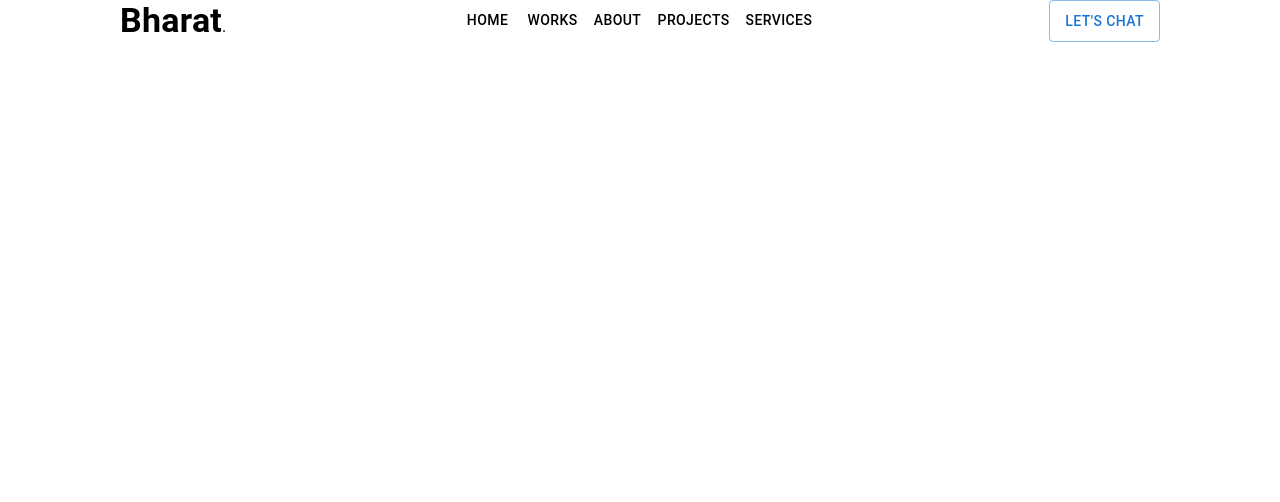
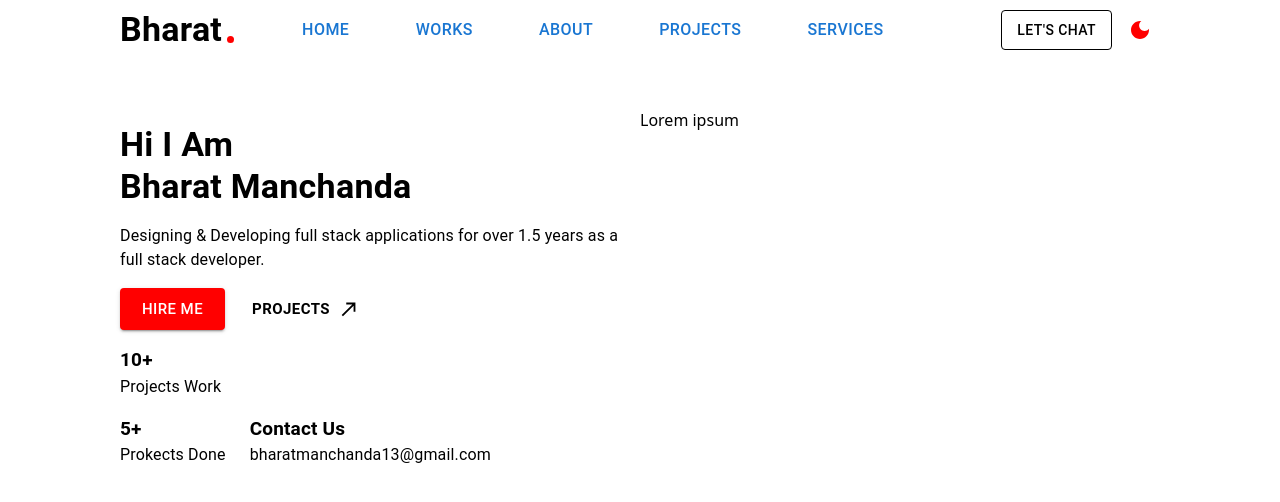
Before and after one commit to BharatManchanda/Personal-Portfolio, a Next.js app: page / in a window 1280 px wide. Shown: the top 502 px of the page. Built offline with nearby package versions, Linux system fonts and the light colour scheme.

Commit message:
dark light mode set

```diff
--- /dev/null
+++ b/src/app/Common/Dependent/Header/index.js
@@ -0,0 +1,77 @@
+"use client";
+import { Box, Button, IconButton, Tooltip, Typography } from '@mui/material'
+import React, { useEffect, useState } from 'react'
+import Dot from '../../Singleton/Icons/Dot'
+import LightModeIcon from '@mui/icons-material/LightMode';
+import DarkModeIcon from '@mui/icons-material/DarkMode';
+import styled from '@emotion/styled';
+
+const MenuButton = styled(Button)({
+	padding: 8,
+	borderRadius: 4,
+	fontWeight: 'medium',
+	fontSize: '16px',
+	// color: isDarkMode ? '#fff' : '#000',
+	textTranform: 'capitalize !important',
+	"&:hover": {
+		background: 'none'
+	}
+});
+
+export const Header = ({
+    mode,
+    setMode
+}) => {
+	useEffect(() => {
+		const savedTheme = localStorage.getItem('theme');
+		if (savedTheme) {
+			setMode(savedTheme);
+		} else {
+			setMode(savedTheme);
+		}
+	}, [])
+
+	useEffect(() => {
+		if (mode == "dark") {
+			document.documentElement.classList.add("dark")
+			localStorage.setItem('theme', 'dark');
+		} else {
+			document.documentElement.classList.remove("dark")
+			localStorage.setItem('theme', 'light');
+		}
+	})
+
+    const togggleDarkMode = () => {
+		setMode(mode => mode == "light" ? "dark" : "light");
+	}
+
+    return (
+        <>
+            <Box className="flex justify-between items-center">
+				<Box className="flex">
+					<Typography variant="h4" fontWeight={'bold'}>
+						Bharat
+					</Typography>
+					<Dot style={{marginTop: "27px", marginLeft: "5px"}} />
+				</Box>
+				<Box>
+					{["Home", "Works", "About", "Projects", "Services"].map((menu, key) => (
+						<MenuButton sx={{mr: '50px'}} size="small" key={key}>
+							{menu}
+						</MenuButton>
+					))}
+				</Box>
+				<Box className="flex gap-2">
+					<Button variant="outlined" color="black" className="capitalize">
+						Let's Chat
+					</Button>
+					<Tooltip title={mode == "dark" ? "Light Mode" : "Dark Mode"}>
+						<IconButton variant="outlined" color="red" className="capitalize" onClick={togggleDarkMode}>
+							{mode == "dark" ? <LightModeIcon /> : <DarkModeIcon />}
+						</IconButton>
+					</Tooltip>
+				</Box>
+			</Box>
+        </>
+    )
+}
--- /dev/null
+++ b/src/app/Common/Singleton/Icons/Dot.jsx
@@ -0,0 +1,7 @@
+export default function Dot(props) {
+    return (
+        <svg width="7" height="7" viewBox="0 0 7 7" fill="none" xmlns="http://www.w3.org/2000/svg" {...props}>
+            <ellipse cx="3.5" cy="3.5" rx="3.5" ry="3.5" fill="#FF0000"/>
+        </svg>
+    )
+}
--- /dev/null
+++ b/src/app/Theme/index.js
@@ -0,0 +1,53 @@
+"use client";
+import { createTheme } from '@mui/material/styles';
+
+const lightTheme = createTheme({
+    palette: {
+        red:{
+            main:'#ff0000',
+            light: '#ff0000',
+            dark: '#ff0000',
+            contrastText: '#ffffff',
+        },
+        blue:{
+            main:'#0000ff',
+            contrastText: '#000',
+        },
+        white:{
+            main:'#fff',
+            contrastText: '#000',
+            light: '#fff',
+            dark: '#fff',
+        },
+        text:{
+            white: '#fff'
+        }
+
+    },
+});
+
+const darkTheme  =  {
+    palette: {
+        red:{
+            main:'#ff0000',
+            light: '#ff0000',
+            dark: '#ff0000',
+            contrastText: '#ffffff',
+        },
+        blue:{
+            main:'#0000ff',
+            contrastText: '#000',
+        },
+        white:{
+            main:'#fff',
+            contrastText: '#000',
+            light: '#fff',
+            dark: '#fff',
+        },
+        text:{
+            white: '#fff'
+        }
+    }
+}
+
+export {lightTheme, darkTheme};
--- a/src/app/globals.css
+++ b/src/app/globals.css
@@ -2,7 +2,7 @@
 @tailwind components;
 @tailwind utilities;
 
-:root {
+/* :root {
   --background: #ffffff;
   --foreground: #171717;
 }
@@ -24,4 +24,13 @@ body {
   .text-balance {
     text-wrap: balance;
   }
+} */
+.dark {
+	background-color: #000;
+	color: #fff;
 }
+
+.light {
+	color: #000;
+	background-color: #fff;
+}
--- a/src/app/layout.js
+++ b/src/app/layout.js
@@ -1,5 +1,10 @@
+"use client";
 import localFont from "next/font/local";
 import "./globals.css";
+import { Box, ThemeProvider } from "@mui/material";
+import { lightTheme, darkTheme } from "./Theme";
+import { Header } from "./Common/Dependent/Header";
+import { useState } from "react";
 
 const geistSans = localFont({
 	src: "./fonts/GeistVF.woff",
@@ -12,16 +17,43 @@ const geistMono = localFont({
 	weight: "100 900",
 });
 
-export const metadata = {
-	title: "Bharat Manchanda",
-	description: "Generated by create next app",
-};
+// export const metadata = {
+// 	title: "Bharat Manchanda",
+// 	description: "Generated by create next app",
+// };
 
 export default function RootLayout({ children }) {
+	const [mode, setMode] = useState("light");
+
+	// useEffect(() => {
+	// 	const savedTheme = localStorage.getItem('theme');
+	// 	if (savedTheme) {
+	// 		setMode(savedTheme);
+	// 	} else {
+	// 		setMode(savedTheme);
+	// 	}
+	// }, [])
+
+	// useEffect(() => {
+	// 	if (mode == "dark") {
+	// 		document.documentElement.classList.remove("dark")
+	// 		localStorage.setItem('theme', 'dark');
+	// 	} else {
+	// 		document.documentElement.classList.remove("dark")
+	// 		localStorage.setItem('theme', 'light');
+	// 	}
+	// })
+
 	return (
 		<html lang="en">
-			<body className={`${geistSans.variable} ${geistMono.variable} antialiased`}>
-				{children}
+			{/* <body className={`${geistSans.variable} ${geistMono.variable} antialiased`}> */}
+			<body className={`bg-${mode == 'dark' ? 'gray-900' : 'white'} text-${mode == 'dark' ? 'white' : 'black'}`}>
+				<ThemeProvider theme={lightTheme}>
+					<Box mx={15} my={1}>
+						<Header mode={mode} setMode={setMode} />
+						{children}
+					</Box>
+				</ThemeProvider>
 			</body>
 		</html>
 	);
--- a/src/app/page.js
+++ b/src/app/page.js
@@ -1,34 +1,67 @@
 'use client'
-import { Box, Button, Typography } from "@mui/material";
+import { Box, Button, Typography, IconButton, Tooltip, Grid2 as Grid } from "@mui/material";
 import styled from "@emotion/styled";
+import CallMadeIcon from '@mui/icons-material/CallMade';
 
-const MyComponent = styled(Button)({
-	padding: 8,
-	borderRadius: 4,
-	color: '#000',
-	"&:hover": {
-		background: 'none'
-	}
-});
+const isDarkMode = window.matchMedia && window.matchMedia('(prefers-color-scheme: dark)').matches;
 
 export default function Home() {
+
 	return (
 		<>
-			<Box className="flex justify-between" mx={15}>
-				<Typography variant="h4" color="initial" fontWeight={'bold'}>
-					Bharat<Typography component={'span'}>.</Typography>
-				</Typography>
-				<Box>
-					{["Home", "Works", "About", "Projects", "Services"].map((menu, key) => (
-						<MyComponent className="capitalize">
-							{menu}
-						</MyComponent>
-					))}
-				</Box>
-				<Button variant="outlined" color="primary" className="capitalize">
-					Let's Chat
-				</Button>
-			</Box>
+			<Grid container spacing={0}  py={7}>
+				<Grid size={6}>
+					<Typography variant="h4" fontWeight={'bold'} mt={2}>
+						Hi I Am <br />
+						Bharat Manchanda
+					</Typography>
+					<Typography variant="body1" mt={2}>
+						Designing & Developing full stack applications for over 1.5 years as a full stack developer.
+					</Typography>
+
+					<Box className="flex gap-4" mt={2}>
+						<Button variant="contained" color="red" className="capitalize" size="large">
+							Hire Me
+						</Button>
+						<Button variant="text" color="black" className="capitalize" size="large" endIcon={<CallMadeIcon/>}
+							sx={{ fontWeight: 'bold' }}>
+							Projects
+						</Button>
+					</Box>
+
+					<Box mt={2}>
+						<Box>
+							<Typography variant="body1" fontSize={'19px'} fontWeight={'bold'}>
+								10+
+							</Typography>
+							<Typography variant="body1">
+								Projects Work
+							</Typography>
+						</Box>
+						<Box className="flex gap-6" mt={2}>
+							<Box className="f-width">
+								<Typography variant="body1" fontSize={'19px'} fontWeight={'bold'}>
+									5+
+								</Typography>
+								<Typography variant="body1">
+									Prokects Done
+								</Typography>
+							</Box>
+							<Box className="f-width">
+								<Typography variant="body1" fontSize={'19px'} fontWeight={'bold'}>
+									Contact Us
+								</Typography>
+								<Typography variant="body1">
+									bharatmanchanda13@gmail.com
+								</Typography>
+							</Box>
+						</Box>
+					</Box>
+				</Grid>
+				<Grid size={6}>
+					Lorem ipsum
+				</Grid>
+			</Grid>
 		</>
 	);
 }
--- a/tailwind.config.js
+++ b/tailwind.config.js
@@ -14,4 +14,5 @@ module.exports = {
     },
   },
   plugins: [],
+  darkMode: 'class',
 };
```
